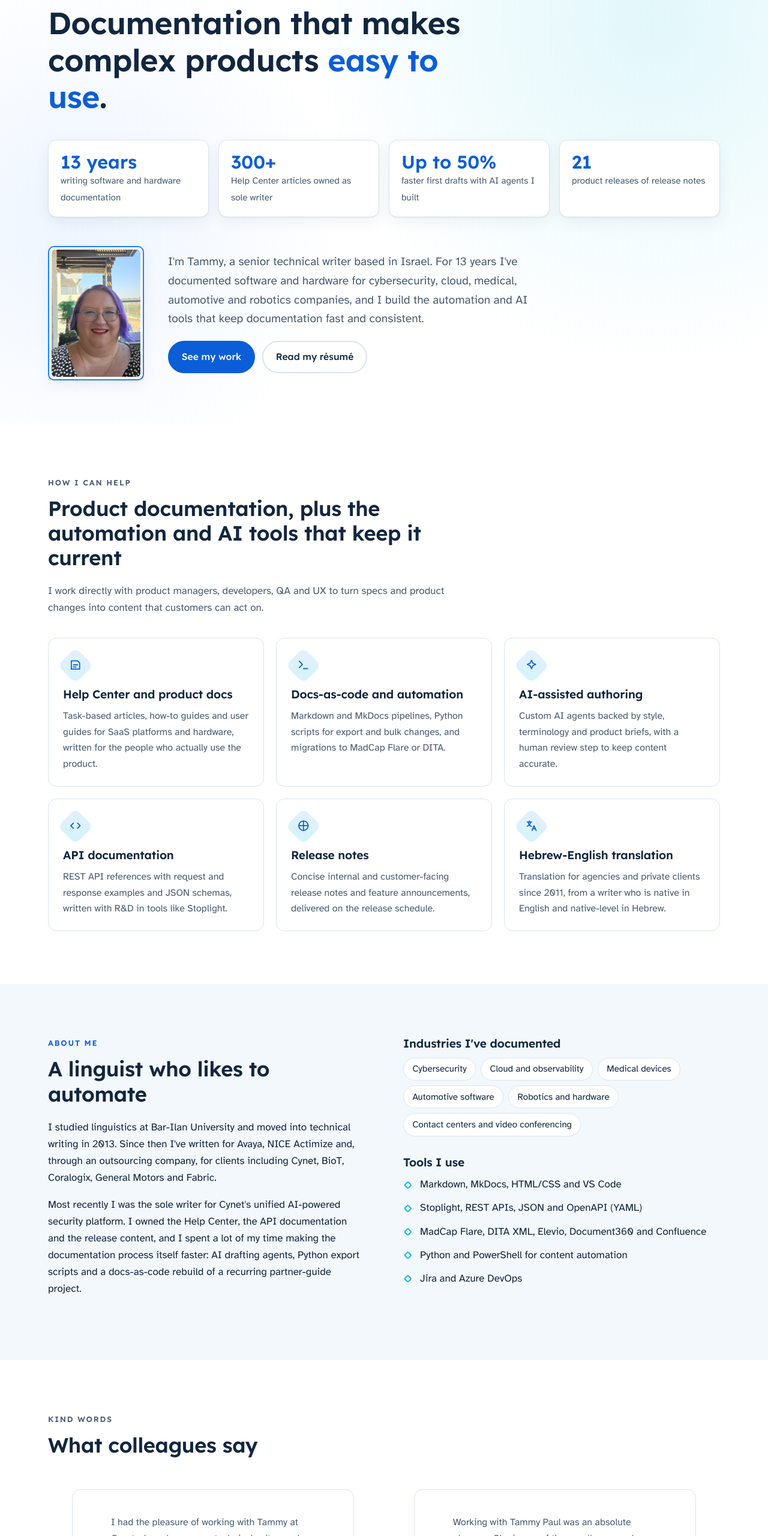
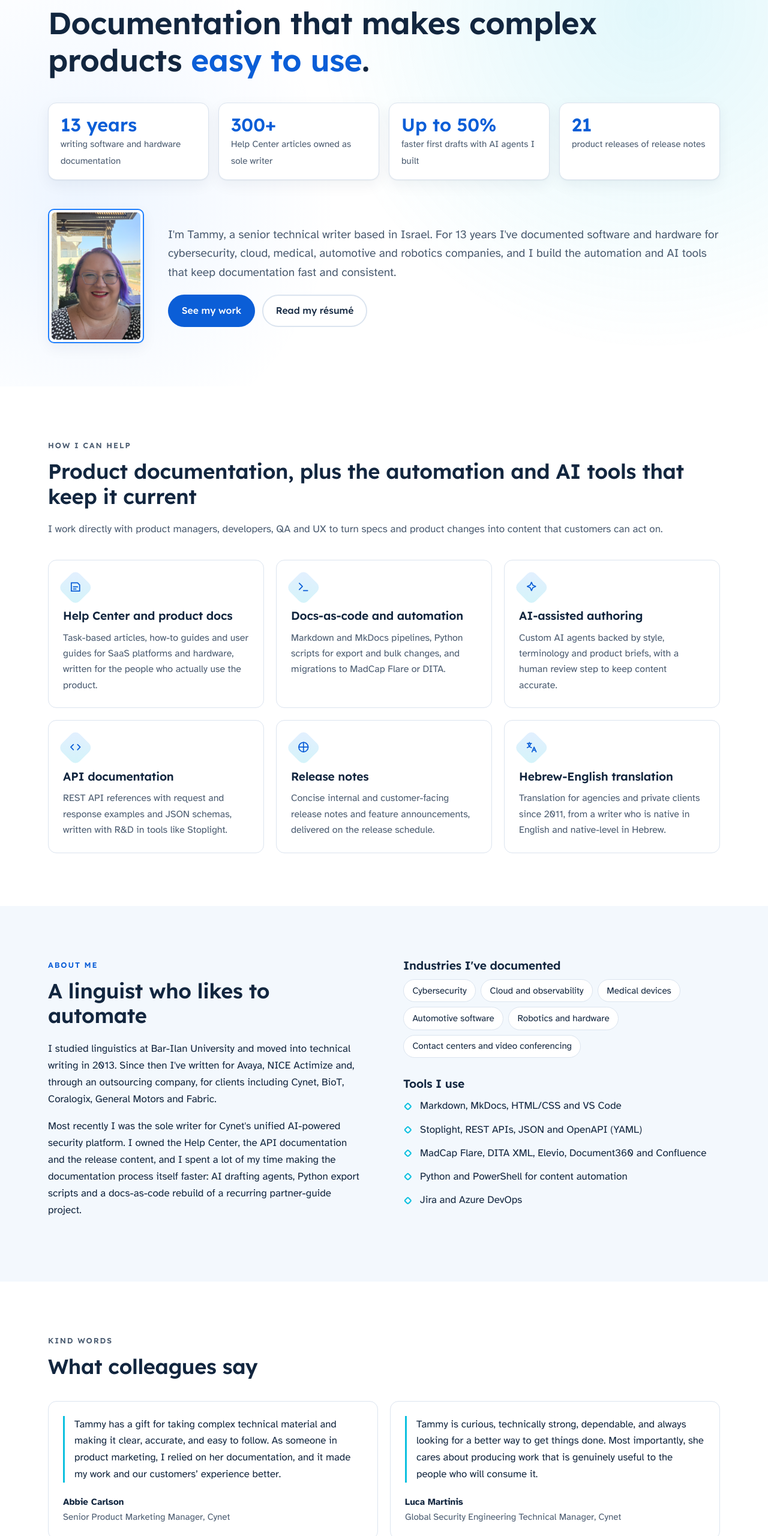
Before and after one commit to Tam-Paul/portfolio, a plain HTML site: page index.html in a window 1280 px wide. Shown: the part 240-2800 px from the top of the page at 60% size. Drawn offline with Linux system fonts and the light colour scheme.

Commit message:
Fixes to testimonial layout.

```diff
--- a/css/style.css
+++ b/css/style.css
@@ -182,8 +182,7 @@ a:hover { color: var(--blue); }
     radial-gradient(circle at 85% 20%, rgba(12, 192, 223, .12), transparent 45%),
     radial-gradient(circle at 10% 60%, rgba(31, 128, 255, .08), transparent 35%);
 }
-.hero h1 { max-width: 22ch; }
-.hero .lead { font-size: 1.2rem; color: var(--ink-soft); max-width: 40rem; margin-bottom: 0; }
+.hero .lead { font-size: 1.2rem; color: var(--ink-soft); margin-bottom: 0; }
 .hero h1 .accent { color: var(--blue-dark); }
 .availability {
   display: inline-flex; align-items: center; gap: .5rem;
@@ -198,7 +197,7 @@ a:hover { color: var(--blue); }
 /* Photo and introduction: small photo beside the "I'm Tammy" paragraph. */
 .intro {
   display: grid; grid-template-columns: 160px 1fr; gap: clamp(1.5rem, 4vw, 2.5rem);
-  align-items: center; margin-top: clamp(2rem, 4vw, 3rem); max-width: 52rem;
+  align-items: center; margin-top: clamp(2rem, 4vw, 3rem);
 }
 .intro .btn-row { margin-top: 1.25rem; }
 
@@ -242,7 +241,7 @@ a:hover { color: var(--blue); }
 /* ---------- Sections ---------- */
 .section { padding: clamp(3.5rem, 7vw, 5.5rem) 0; }
 .section-tint { background: var(--mist); }
-.section-head { max-width: 44rem; margin-bottom: 2.25rem; }
+.section-head { margin-bottom: 2.25rem; }
 .section-head p { color: var(--ink-soft); }
 
 .grid-3 { display: grid; grid-template-columns: repeat(3, 1fr); gap: 1.25rem; }
@@ -264,6 +263,20 @@ a:hover { color: var(--blue); }
   background: linear-gradient(135deg, rgba(31,128,255,.12), rgba(12,192,223,.18));
 }
 .icon svg { transform: rotate(-45deg); width: 1.3rem; height: 1.3rem; stroke: var(--blue-dark); }
+
+/* Testimonials ("Kind words"). Browsers indent <figure> and <blockquote>
+   by default, which squeezes the text on phones, so those margins are removed. */
+figure.card { margin: 0; }
+.card blockquote {
+  margin: 0 0 1.25rem; padding-left: 1rem;
+  border-left: 3px solid var(--cyan);
+}
+.card blockquote p { color: var(--ink); font-size: 1.05rem; }
+.card figcaption { margin-top: auto; font-size: .95rem; color: var(--ink-soft); }
+.card figcaption strong { display: block; color: var(--ink); } /* name on its own line, title below */
+@media (max-width: 640px) {
+  .card { padding: 1.25rem; }
+}
 
 /* Domain chips */
 .chips { display: flex; flex-wrap: wrap; gap: .5rem; padding: 0; margin: 0; list-style: none; }
@@ -300,7 +313,7 @@ a:hover { color: var(--blue); }
   background: radial-gradient(circle at 90% 10%, rgba(12, 192, 223, .12), transparent 45%);
   border-bottom: 1px solid var(--line);
 }
-.page-head p { color: var(--ink-soft); max-width: 44rem; font-size: 1.1rem; margin: 0; }
+.page-head p { color: var(--ink-soft); font-size: 1.1rem; margin: 0; }
 
 /* ---------- Portfolio ---------- */
 .filter-note { color: var(--ink-soft); font-size: .95rem; }
--- a/index.html
+++ b/index.html
@@ -154,22 +154,16 @@
         </div>
         <div class="grid-2">
           <figure class="card">
-            <blockquote>
-              <p>I had the pleasure of working with Tammy at Cynet when she was our technical writer, and she made a real difference to the team. Tammy has a gift for taking complex technical material and making it clear, accurate, and easy to follow. As someone in product marketing, I relied on her documentation, and it made my work and our customers’ experience better.</p>
-              <p>She communicates just as clearly as she writes. Tammy asked the right questions, kept everyone aligned, and made collaboration across teams feel easy. She was patient, generous with her time, and always a pleasure to be around.</p>
-              <p>Any team would be lucky to have Tammy, and I recommend her without hesitation.</p></blockquote>
-            <figcaption><strong>Abbie Carlson</strong>, Senior Product Marketing Manager, Cynet</figcaption>
+            <blockquote><p>Tammy has a gift for taking complex technical material and making it clear, accurate, and easy to follow. As someone in product marketing, I relied on her documentation, and it made my work and our customers’ experience better.</p></blockquote>
+            <figcaption><strong>Abbie Carlson</strong> Senior Product Marketing Manager, Cynet</figcaption>
           </figure>
           <figure class="card">
-            <blockquote>
-              <p>Working with Tammy Paul was an absolute pleasure. She is one of those colleagues who makes complex things simpler, not only through excellent documentation, but also through the way she collaborates with the people around her.</p>
-              <p>Tammy is curious, technically strong, dependable, and always looking for a better way to get things done. Most importantly, she cares about producing work that is genuinely useful to the people who will consume it.</p>
-              <p>I would work with Tammy again without hesitation and highly recommend her.</p>
-            </blockquote>
-            <figcaption><strong>Luca Martinis</strong>, Global Security Engineering Technical Manager, Cynet</figcaption>
+            <blockquote><p>Tammy is curious, technically strong, dependable, and always looking for a better way to get things done. Most importantly, she cares about producing work that is genuinely useful to the people who will consume it.</p></blockquote>
+            <figcaption><strong>Luca Martinis</strong> Global Security Engineering Technical Manager, Cynet</figcaption>
           </figure>
         </div>
-      </div>
+            <p style="margin-top:1.5rem; text-align:center"><a href="https://www.linkedin.com/in/tammyspaul/details/recommendations/?detailScreenTabIndex=0">Read the full recommendations on LinkedIn</a></p>
+</div>
     </section>
 
 
```
